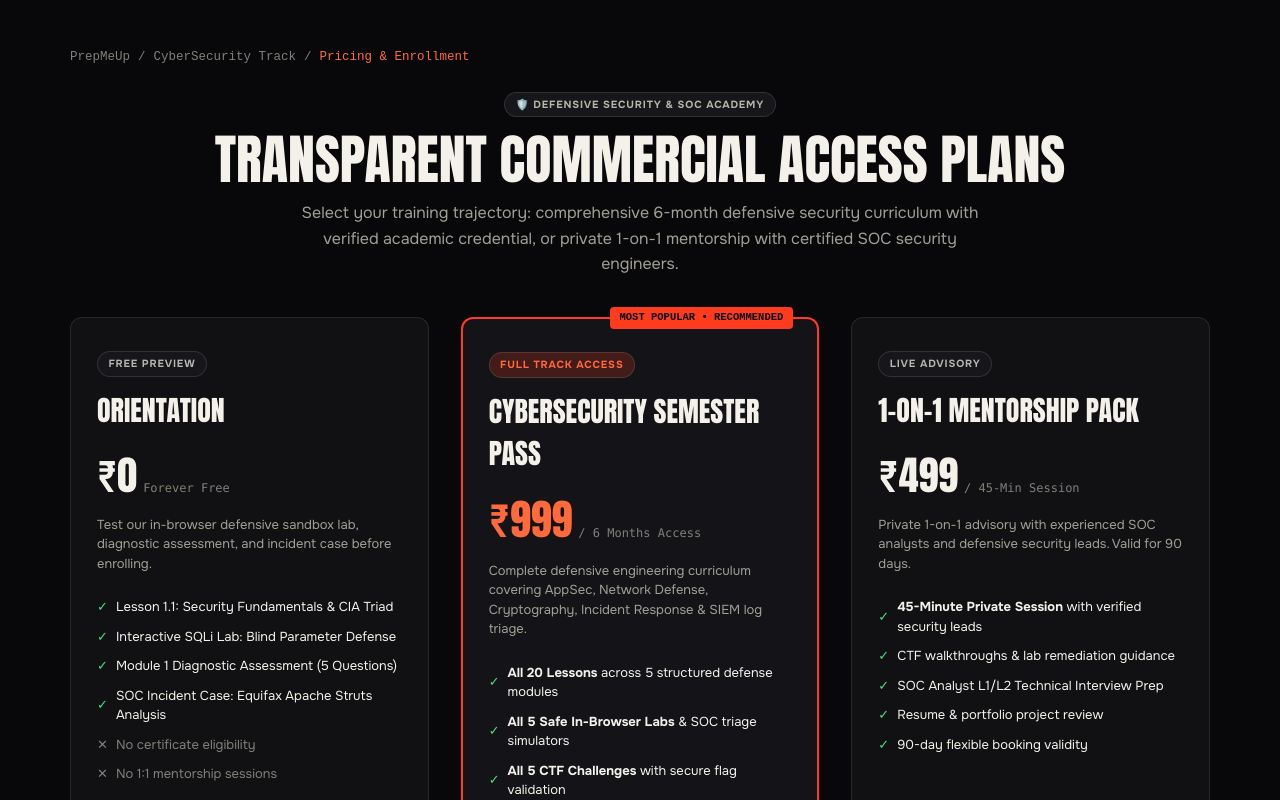
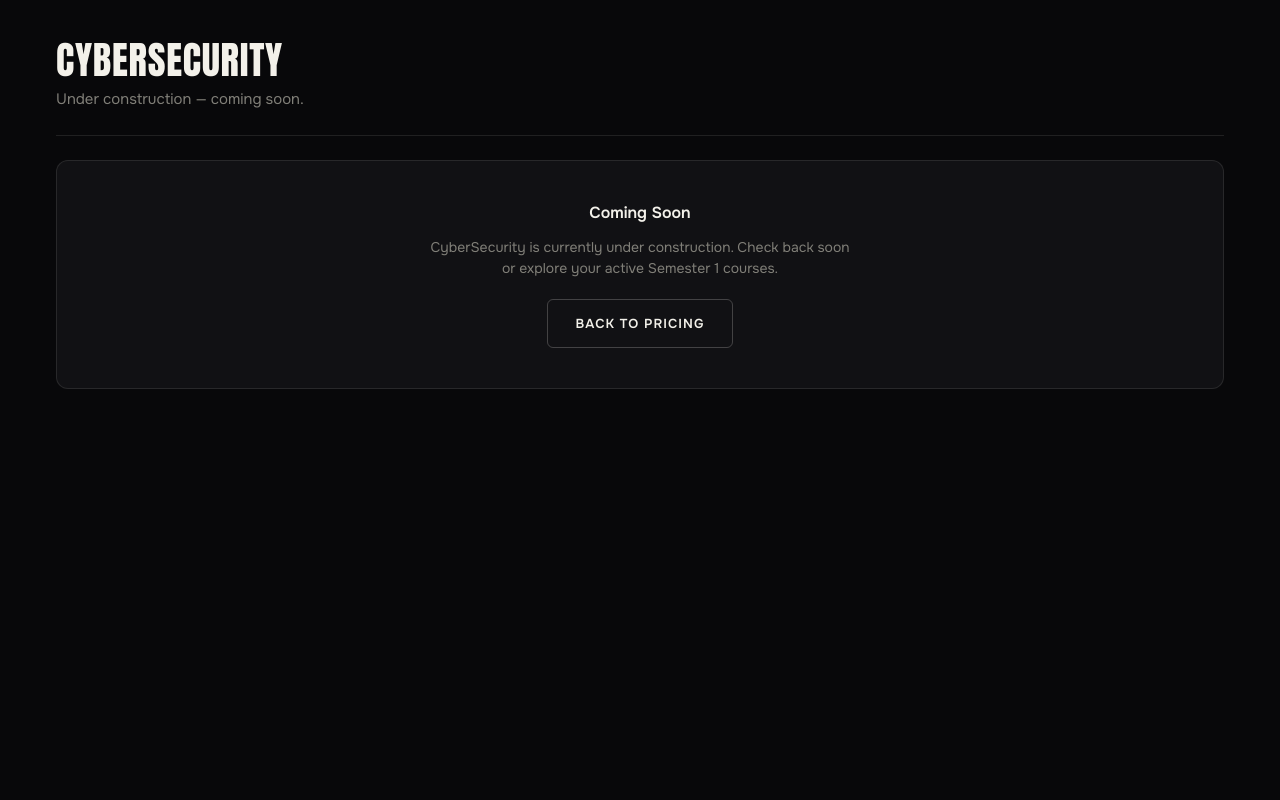
Before and after one commit to ridheshcybe/special-octo-robot, a Next.js app: page /prepmeup/cybersecurity/pricing in a window 1280 px wide. Shown: the top 800 px of the page. Built offline with nearby package versions, Linux system fonts and the light colour scheme.

Commit message:
Show Coming Soon for CyberSecurity and Cloud Computing AWS tracks

```diff
--- a/app/prepmeup/cybersecurity/pricing/page.tsx
+++ b/app/prepmeup/cybersecurity/pricing/page.tsx
@@ -1,16 +1,22 @@
 "use client";
 
-import React, { useState, useEffect } from "react";
-import Link from "next/link";
+import React from "react";
+import { PageHeader, EmptyState } from "../../_components/ui";
 
-interface EarlyAdopterInfo {
-  totalLimit: number;
-  claimedCount: number;
-  remainingSeats: number;
-  isAvailable: boolean;
+export default function CyberSecurityPricingPage() {
+  return (
+    <main className="pmu-container" style={{ paddingTop: "40px", paddingBottom: "80px", display: "flex", flexDirection: "column", gap: "24px" }}>
+      <PageHeader title="CyberSecurity" subtitle="Under construction — coming soon." />
+      <EmptyState
+        title="Coming Soon"
+        description="CyberSecurity is currently under construction. Check back soon or explore your active Semester 1 courses."
+        action={{ label: "Back to Pricing", href: "/prepmeup/pricing" }}
+      />
+    </main>
+  );
 }
 
-export default function CyberSecurityPricingPage() {
+function _LegacyUnused() {
   const [earlyInfo, setEarlyInfo] = useState<EarlyAdopterInfo | null>(null);
   const [loading, setLoading] = useState(true);
 
--- a/app/prepmeup/tracks/[trackSlug]/page.tsx
+++ b/app/prepmeup/tracks/[trackSlug]/page.tsx
@@ -2,6 +2,7 @@ import React from "react";
 import Link from "next/link";
 import { notFound } from "next/navigation";
 import { getTrackBySlug, getCoursesByTrack, getInstructorBySlug } from "../../_lib/trackStore";
+import { PageHeader, EmptyState } from "../../_components/ui";
 
 interface Props {
   params: Promise<{ trackSlug: string }>;
@@ -20,6 +21,21 @@ export async function generateMetadata({ params }: Props) {
 export default async function TrackDetailPage({ params }: Props) {
   const { trackSlug } = await params;
   const track = getTrackBySlug(trackSlug);
+
+  if (trackSlug === "cybersecurity" || trackSlug === "cloud-computing-aws") {
+    const title =
+      trackSlug === "cloud-computing-aws" ? "Cloud Computing (AWS)" : "CyberSecurity";
+    return (
+      <main className="pmu-container" style={{ paddingTop: "40px", paddingBottom: "80px", display: "flex", flexDirection: "column", gap: "24px" }}>
+        <PageHeader title={title} subtitle="Under construction — coming soon." />
+        <EmptyState
+          title="Coming Soon"
+          description={`${title} is currently under construction. Check back soon or explore your active Semester 1 courses.`}
+          action={{ label: "Back to Tracks", href: "/prepmeup/tracks" }}
+        />
+      </main>
+    );
+  }
 
   if (!track) {
     notFound();
```
